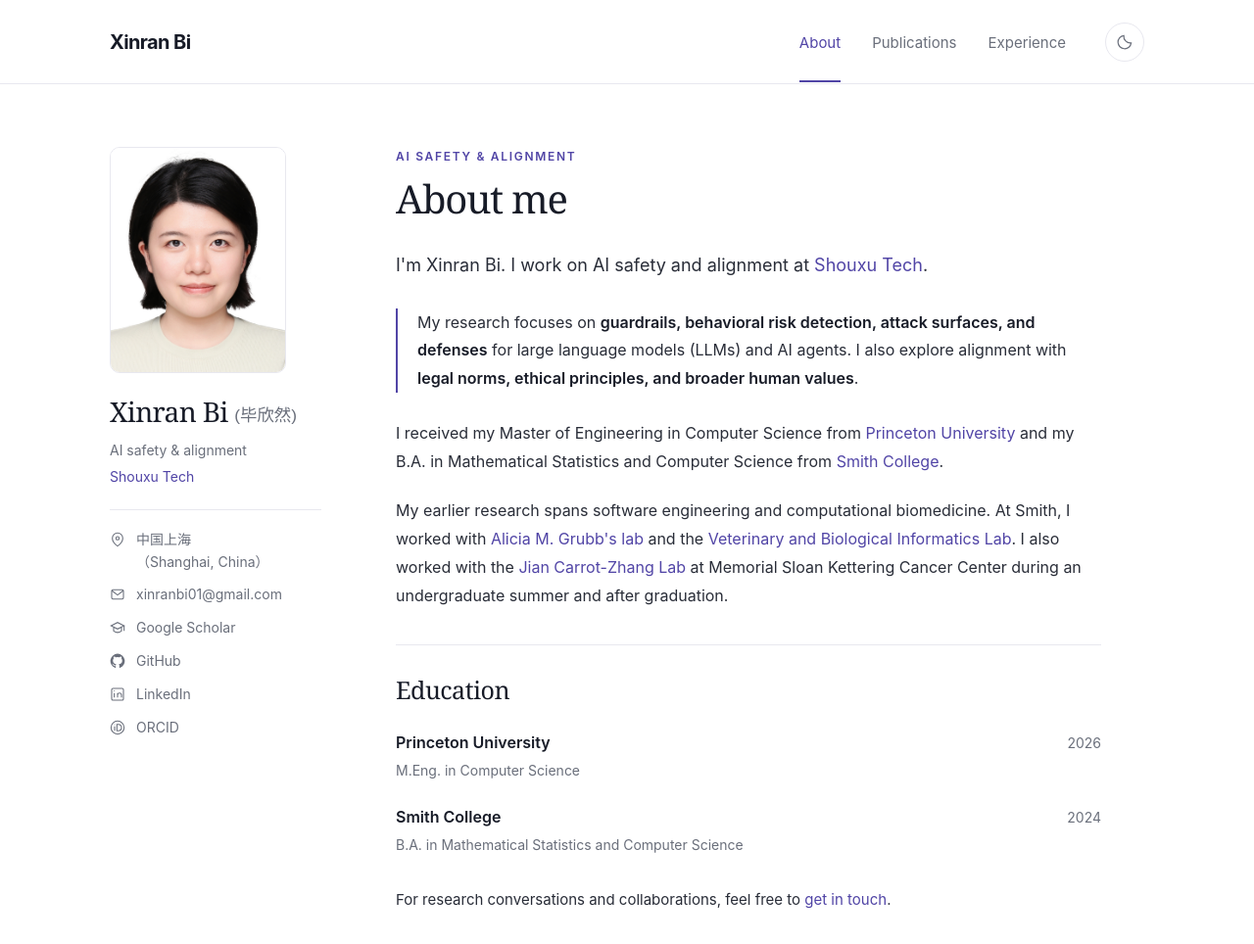
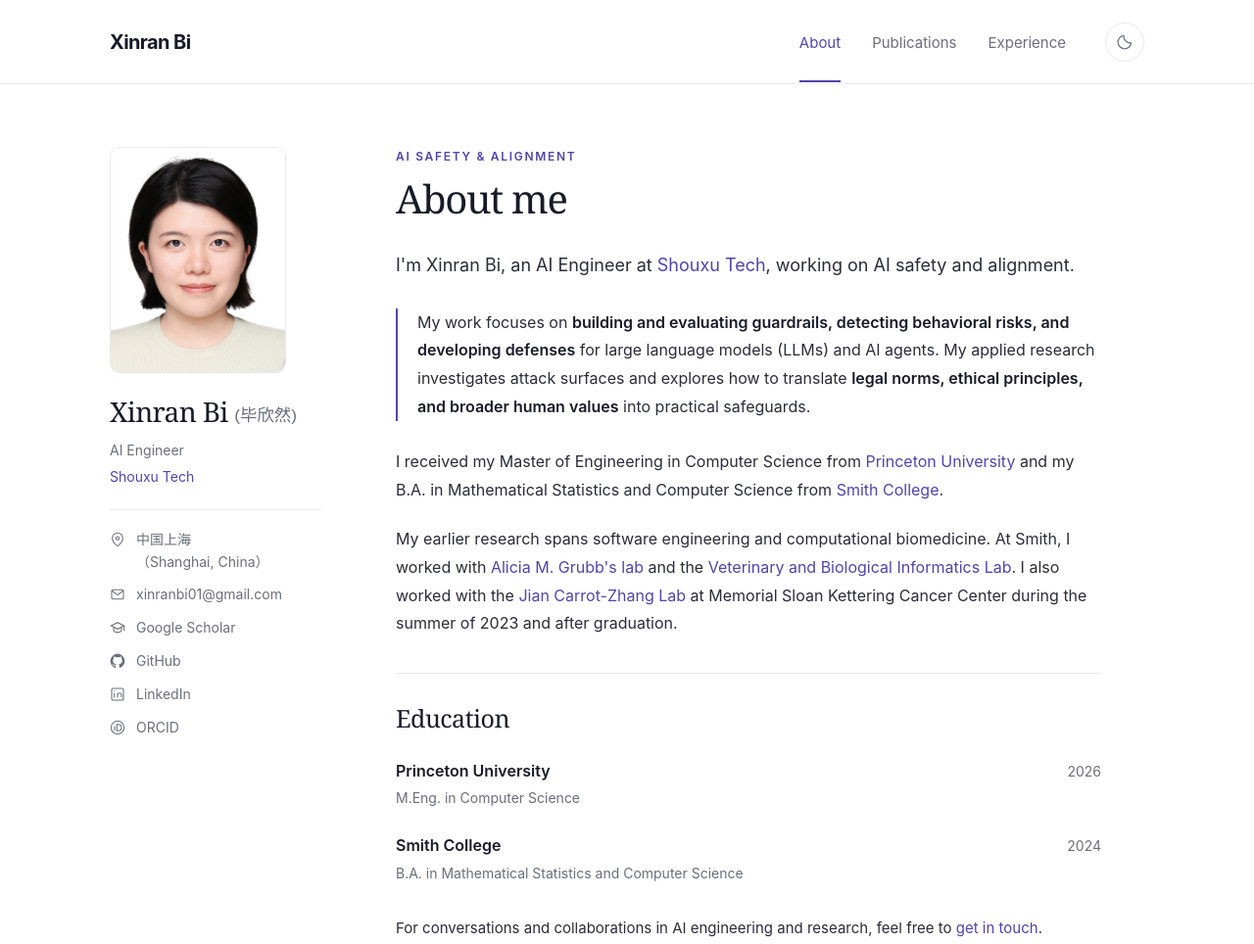
Before and after one commit to violetbi/violetbi.github.io, a plain HTML site: page index.html in a window 1280 px wide. Shown: the top 964 px of the page at 98% size. Drawn offline with Linux system fonts and the light colour scheme.

Commit message:
Clarify AI engineering focus and 2023 summer research

```diff
--- a/index.html
+++ b/index.html
@@ -4,12 +4,12 @@
   <meta charset="utf-8">
   <meta name="viewport" content="width=device-width, initial-scale=1">
   <title>Xinran Bi | AI Safety & Alignment</title>
-  <meta name="description" content="Xinran Bi works on guardrails, behavioral risk detection, attack surfaces, and defenses for LLMs and AI agents, and alignment with human values.">
+  <meta name="description" content="Xinran Bi is an AI Engineer working on guardrails, behavioral risk detection, and defenses for LLMs and AI agents, with a focus on safety and alignment.">
   <meta name="author" content="Xinran Bi">
   <link rel="canonical" href="https://violetbi.github.io/">
   <meta property="og:type" content="website">
   <meta property="og:title" content="Xinran Bi | AI Safety & Alignment">
-  <meta property="og:description" content="Research on the safety, security, and alignment of large language models and AI agents.">
+  <meta property="og:description" content="Engineering and applied research on the safety, security, and alignment of large language models and AI agents.">
   <meta property="og:url" content="https://violetbi.github.io/">
   <link rel="icon" href="/favicon.svg" type="image/svg+xml">
   <link rel="stylesheet" href="/site.css">
@@ -35,7 +35,7 @@
     <aside class="profile" aria-label="Xinran Bi's profile">
       <img class="portrait" src="/xinran-bi.jpg" width="827" height="1063" alt="Portrait of Xinran Bi" fetchpriority="high">
       <h2 class="profile-name">Xinran Bi <span class="name-cn">(毕欣然)</span></h2>
-      <p class="profile-focus">AI safety & alignment</p>
+      <p class="profile-focus">AI Engineer</p>
       <p class="affiliation"><a href="https://www.shouxu.tech/zh">Shouxu Tech</a></p>
       <ul class="profile-links">
         <li class="profile-location"><svg viewBox="0 0 24 24" fill="none" stroke="currentColor" stroke-width="1.6" aria-hidden="true"><path d="M20 10c0 6-8 12-8 12S4 16 4 10a8 8 0 1 1 16 0Z"/><circle cx="12" cy="10" r="2.5"/></svg><span>中国上海<span class="location-en">（Shanghai, China）</span></span></li>
@@ -49,12 +49,12 @@
     <main class="content" id="main">
       <p class="eyebrow">AI safety & alignment</p>
       <h1>About me</h1>
-      <p class="lead">I'm Xinran Bi. I work on AI safety and alignment at <a href="https://www.shouxu.tech/zh">Shouxu Tech</a>.</p>
+      <p class="lead">I'm Xinran Bi, an AI Engineer at <a href="https://www.shouxu.tech/zh">Shouxu Tech</a>, working on AI safety and alignment.</p>
       <div class="research-copy">
-        <p>My research focuses on <strong>guardrails, behavioral risk detection, attack surfaces, and defenses</strong> for large language models (LLMs) and AI agents. I also explore alignment with <strong>legal norms, ethical principles, and broader human values</strong>.</p>
+        <p>My work focuses on <strong>building and evaluating guardrails, detecting behavioral risks, and developing defenses</strong> for large language models (LLMs) and AI agents. My applied research investigates attack surfaces and explores how to translate <strong>legal norms, ethical principles, and broader human values</strong> into practical safeguards.</p>
       </div>
       <p>I received my Master of Engineering in Computer Science from <a href="https://www.princeton.edu/">Princeton University</a> and my B.A. in Mathematical Statistics and Computer Science from <a href="https://www.smith.edu/">Smith College</a>.</p>
-      <p>My earlier research spans software engineering and computational biomedicine. At Smith, I worked with <a href="https://amgrubb.github.io/grubb-lab/">Alicia M. Grubb's lab</a> and the <a href="https://vbilsmith.github.io/">Veterinary and Biological Informatics Lab</a>. I also worked with the <a href="https://www.mskcc.org/research-areas/labs/members/xinran-bi">Jian Carrot-Zhang Lab</a> at Memorial Sloan Kettering Cancer Center during an undergraduate summer and after graduation.</p>
+      <p>My earlier research spans software engineering and computational biomedicine. At Smith, I worked with <a href="https://amgrubb.github.io/grubb-lab/">Alicia M. Grubb's lab</a> and the <a href="https://vbilsmith.github.io/">Veterinary and Biological Informatics Lab</a>. I also worked with the <a href="https://www.mskcc.org/research-areas/labs/members/xinran-bi">Jian Carrot-Zhang Lab</a> at Memorial Sloan Kettering Cancer Center during the summer of 2023 and after graduation.</p>
       <section class="section" aria-labelledby="education-heading">
         <h2 id="education-heading">Education</h2>
         <ul class="education">
@@ -62,7 +62,7 @@
           <li><div><span class="school">Smith College</span><span class="degree">B.A. in Mathematical Statistics and Computer Science</span></div><time datetime="2024">2024</time></li>
         </ul>
       </section>
-      <p class="contact-note">For research conversations and collaborations, feel free to <a href="mailto:xinranbi01@gmail.com">get in touch</a>.</p>
+      <p class="contact-note">For conversations and collaborations in AI engineering and research, feel free to <a href="mailto:xinranbi01@gmail.com">get in touch</a>.</p>
     </main>
   </div>
   <footer class="site-footer"><div class="footer-inner"><p>© 2026 Xinran Bi</p><p>Last updated September 2026 · <a href="https://github.com/violetbi/violetbi.github.io">Website source</a></p></div></footer>
```
Also changed, not shown: experience.html (+4 -4 lines), publications.html (+1 -1 lines).
